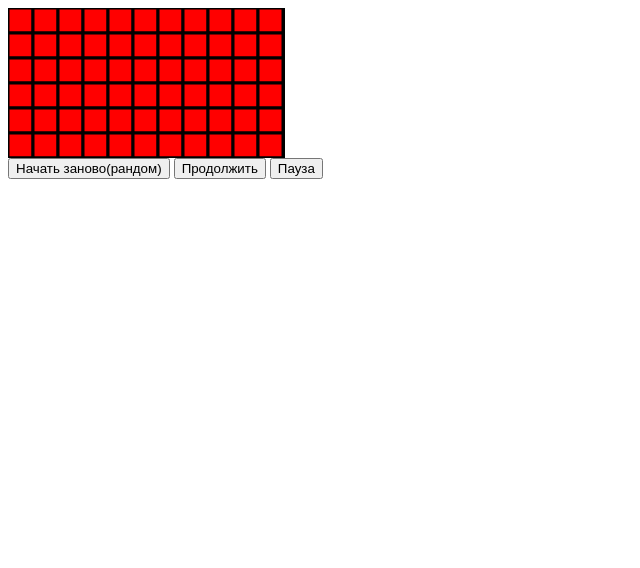
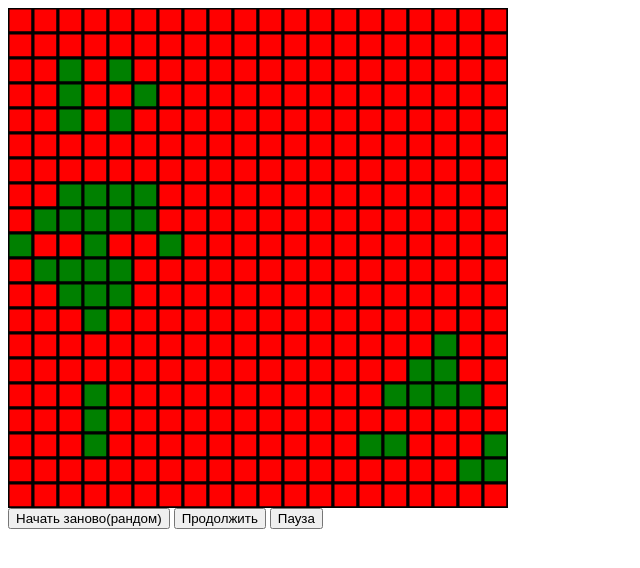
Before and after one commit to kostya-gil/gameoflife, a website built with webpack: page dist/assets/index.html in a window 1280 px wide. Both pictures are taken after a click on the button "Продолжить". Shown: the whole page, without its empty margins (0-640 px from the left). Built offline with nearby package versions, Linux system fonts and the light colour scheme.

Commit message:
add clear method on draw class and cnahge canvas size

```diff
--- a/app/blocks/view/draw.js
+++ b/app/blocks/view/draw.js
@@ -3,8 +3,8 @@ import Board from '../model/board';
 /**
  * Константы, определяющие изначальное количество клеток на поле
  */
-const MAX_X = 10;
-const MAX_Y = 10;
+const MAX_X = 20;
+const MAX_Y = 20;
 
 /**
  * Константа для резмера клетки
@@ -26,8 +26,8 @@ export default class Draw {
 
 	constructor(element) {
 		this.board = new Board();
+
 		this.cells = null;
-
 		this.idInterval = null;
 
 		this.element = document.getElementById(element);
@@ -43,10 +43,14 @@ export default class Draw {
 		});
 	}
 
+	clear() {
+		clearInterval(this.idInterval);
+		this.canvas.clearRect(0, 0, 800, 800);
+		this.cells = null;
+	}
+
 	initialization() {
-		clearInterval(this.idInterval);
-		this.canvas.clearRect(0, 0, 400, 400);
-		this.cells = null;
+		this.clear();
 		for(let y = 0; y <= MAX_Y; y++) {
 			for(let x = 0; x <= MAX_X; x++) {
 				this.board.addCell(new Cell(x, y, Math.floor(Math.random() * (1 - 0 + 1)) + 0));
@@ -104,6 +108,7 @@ export default class Draw {
 	}
 
 	tick() {
+		this.clear();
 		this.render();
 		this.idInterval = setInterval(() => {
 			this.board.nextStep();
@@ -112,9 +117,7 @@ export default class Draw {
 	}
 
 	stopTick() {
-		clearInterval(this.idInterval);
-		this.canvas.clearRect(0, 0, 400, 400);
-		this.cells = null;
+		this.clear();
 		this.render();
 	}
 }
```
Also changed, not shown: dist/assets/index.html, dist/assets/scripts/app.js.
